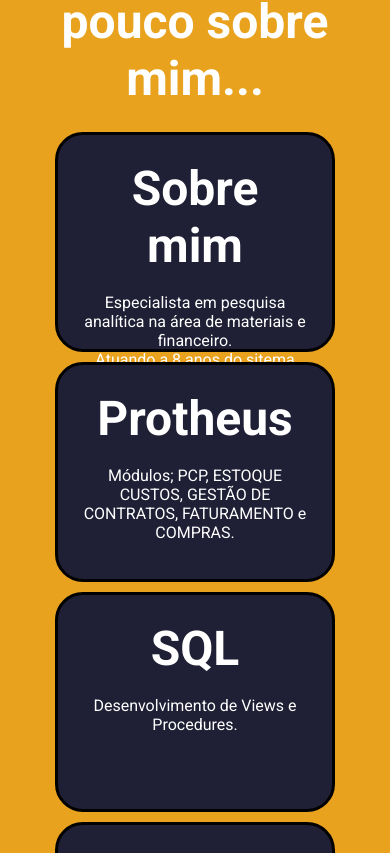
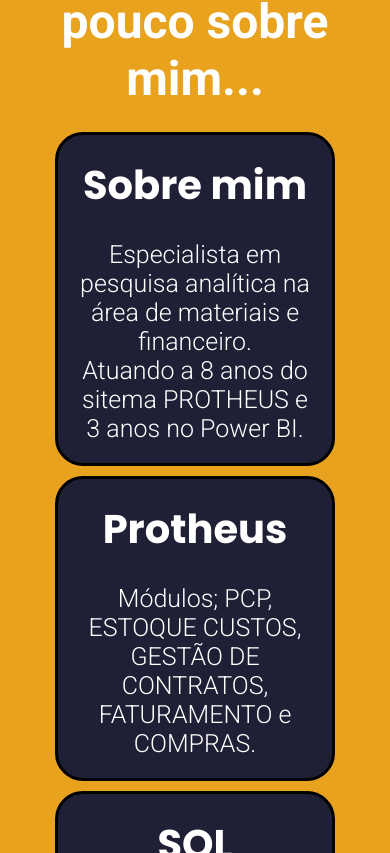
Before and after one commit to leonardonichele/jfsa-web, a React (Create React App) app: page / in a window 390 px wide. Shown: the part 911-1764 px from the top of the page. Built offline with nearby package versions, Linux system fonts and the light colour scheme; the HTML template or start-up script is replaced by a standard one.

Commit message:
info-cards responsivos

```diff
--- a/src/pages/NotFound.tsx
+++ b/src/pages/NotFound.tsx
@@ -8,9 +8,6 @@
       <h3>ERROR 404 - página não encontrada</h3>
       <p>A página que você estava buscando<br></br>pode ter sido removida ou não existe.</p>
       <a href="/">Retornar</a>
-      <div className="bar">
-        <h4>teste</h4>
-      </div>
     </div>
   );
 }
--- a/src/styles/landing.css
+++ b/src/styles/landing.css
@@ -87,23 +87,29 @@
 #info h1, h2 {
     color: white;
     text-align: center;
-    font-family: 'Roboto', sans-serif;
+    font-family: 'Poppins', sans-serif;
     font-weight: bold;
-    font-size: 48px;
+    font-size: 40px;
 }
 
 #info .card {
-    padding: 25px;
+    padding: 20px;
     background-color: rgba(31, 31, 53, 1);
-    width: 250px;
-    height: 220px;
+    height:var(--h);
+    width:var(--h);
     border-radius: 28px;
     border-style: solid;
     border-color: black;
     color: white;
-    font-family: 'Roboto', sans-serif;
+    font-family: 'Poppins', sans-serif;
     margin: 5px;
     flex: 1 1 auto;
+}
+
+#info p {
+    font-size: 25px;
+    font-family: 'Roboto', sans-serif;
+    font-weight: 300;
 }
 
 /* END ==========================================*/
```
Also changed, not shown: 1 other file (tests, documents, lock files or other folders).
